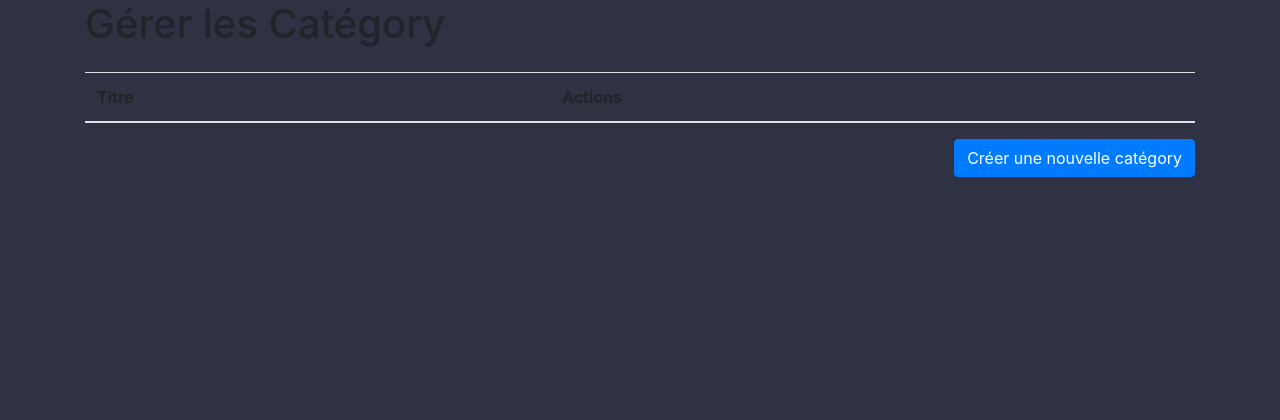
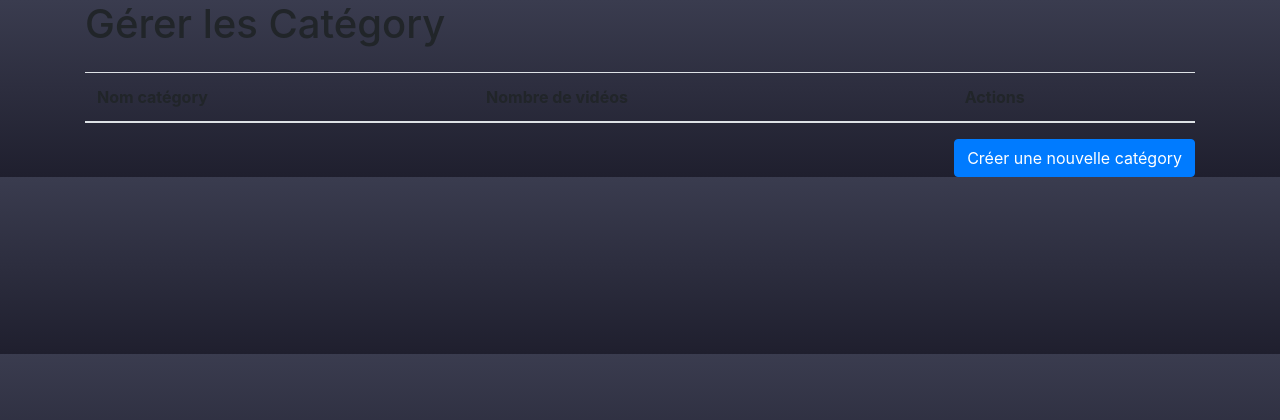
Before and after one commit to max3340/huisclosvideo, a Symfony app: template templates/admin/category/index.html.twig in a window 1280 px wide. Shown: the top 420 px of the page. Run offline with Twig, Linux system fonts and the light colour scheme; the template is opened without the code that fills it, so the values that code supplies are empty; some libraries are stand-ins or nearby versions.

Commit message:
acceuil nearly done

```diff
--- a/composer.json
+++ b/composer.json
@@ -10,6 +10,7 @@
         "doctrine/doctrine-bundle": "^2.1",
         "doctrine/doctrine-migrations-bundle": "^3.0",
         "doctrine/orm": "^2.7",
+        "fortawesome/font-awesome": "^5.14",
         "laminas/laminas-code": "^3.4",
         "laminas/laminas-eventmanager": "^3.2",
         "phpdocumentor/reflection-docblock": "^5.2",
--- a/src/Controller/HomeController.php
+++ b/src/Controller/HomeController.php
@@ -3,6 +3,7 @@ namespace App\Controller;
 
 use App\Repository\CategoryRepository;
 use App\Repository\MemberRepository;
+use App\Repository\VideoRepository;
 use Symfony\Bundle\FrameworkBundle\Controller\AbstractController;
 use Symfony\Component\HttpFoundation\Response;
 use Symfony\Component\Routing\Annotation\Route;
--- a/src/Entity/Category.php
+++ b/src/Entity/Category.php
@@ -81,4 +81,9 @@ class Category
 
         return $this;
     }
+
+    public function __toString()
+    {
+        return $this->title;
+    }
 }
--- a/templates/admin/category/index.html.twig
+++ b/templates/admin/category/index.html.twig
@@ -12,14 +12,16 @@
         <table class="table table-striped">
             <thead>
             <tr>
-                <th>Titre</th>
+                <th>Nom catégory</th>
+                <th>Nombre de vidéos</th>
                 <th>Actions</th>
             </tr>
             </thead>
             <tbody>
             {% for category in categories %}
                 <tr>
-                    <td>{{ category.name }}</td>
+                    <td>{{ category.title }}</td>
+                    <td>{{ category.video.count }}</td>
                     <td><a href="{{ path('admin.category.edit', {id: category.id}) }}" class="btn btn-secondary">modifier</a>
                         <form method="POST" action="{{ path('admin.category.delete', {id: category.id}) }}" style="display: inline-block" onsubmit="return confirm('Vous êtes sûr ?')">
                             <input type="hidden" name="_method" value="DELETE">
--- a/templates/admin/video/_form.html.twig
+++ b/templates/admin/video/_form.html.twig
@@ -6,7 +6,7 @@
 </div>
 <div class="row">
     <div class="col-md-2">{{ form_row(form.link) }}</div>
-    <div class="col-md-2">{{ form_row(form.descriptions) }}</div>
+    <div class="col-md-2">{{ form_row(form.description) }}</div>
     <div class="col-md-2">{{ form_row(form.facebook) }}</div>
     <div class="col-md-2">{{ form_row(form.twitter) }}</div>
     <div class="col-md-2">{{ form_row(form.category) }}</div>
--- a/templates/admin/video/index.html.twig
+++ b/templates/admin/video/index.html.twig
@@ -12,7 +12,8 @@
         <table class="table table-striped">
             <thead>
             <tr>
-                <th>Titre</th>
+                <th>Nom de vidéos</th>
+                <th>Catégory</th>
                 <th>Actions</th>
             </tr>
             </thead>
@@ -20,6 +21,7 @@
             {% for video in videos %}
                 <tr>
                     <td>{{ video.title }}</td>
+                    <td>{{ video.category.title }}</td>
                     <td><a href="{{ path('admin.video.edit', {id: video.id}) }}" class="btn btn-secondary">modifier</a>
                         <form method="POST" action="{{ path('admin.video.delete', {id: video.id}) }}" style="display: inline-block" onsubmit="return confirm('Vous êtes sûr ?')">
                             <input type="hidden" name="_method" value="DELETE">
--- a/templates/base.html.twig
+++ b/templates/base.html.twig
@@ -3,10 +3,11 @@
 <head>
     <meta charset="UTF-8">
     <title>{% block title %}Welcome!{% endblock %}</title>
+    <script src="https://kit.fontawesome.com/ebb2e28105.js" crossorigin="anonymous"></script>
     <link rel="stylesheet" href="https://stackpath.bootstrapcdn.com/bootstrap/4.5.2/css/bootstrap.min.css" integrity="sha384-JcKb8q3iqJ61gNV9KGb8thSsNjpSL0n8PARn9HuZOnIxN0hoP+VmmDGMN5t9UJ0Z" crossorigin="anonymous">
     {% block stylesheets %}{% endblock %}
 </head>
-<body style="background-color: rgb(46,50,67);">
+<body style="background: linear-gradient(to bottom, #3A3C4F, #1F1F2E);">
 {% block body %}{% endblock %}
 {% block javascripts %}{% endblock %}
 <script src="https://code.jquery.com/jquery-3.5.1.slim.min.js" integrity="sha384-DfXdz2htPH0lsSSs5nCTpuj/zy4C+OGpamoFVy38MVBnE+IbbVYUew+OrCXaRkfj" crossorigin="anonymous"></script>
--- a/templates/home/_formcontact.html.twig
+++ b/templates/home/_formcontact.html.twig
@@ -1,7 +1,9 @@
 <div class="contacter-nous">
+    <a href="{{ path('home.contact') }}" style="text-decoration: none;">
     <div class="nous-contacter">
         <h1>VOUS AVEZ UN PROJET ?</h1>
         <h1>PARLONS-EN</h1>
         <p>Contactez nous pour avoir de plus amples informations</p>
     </div>
+    </a>
 </div>
```
Also changed, not shown: templates/home/_totalvideos.html.twig (+20 -2 lines), 3 other files.
